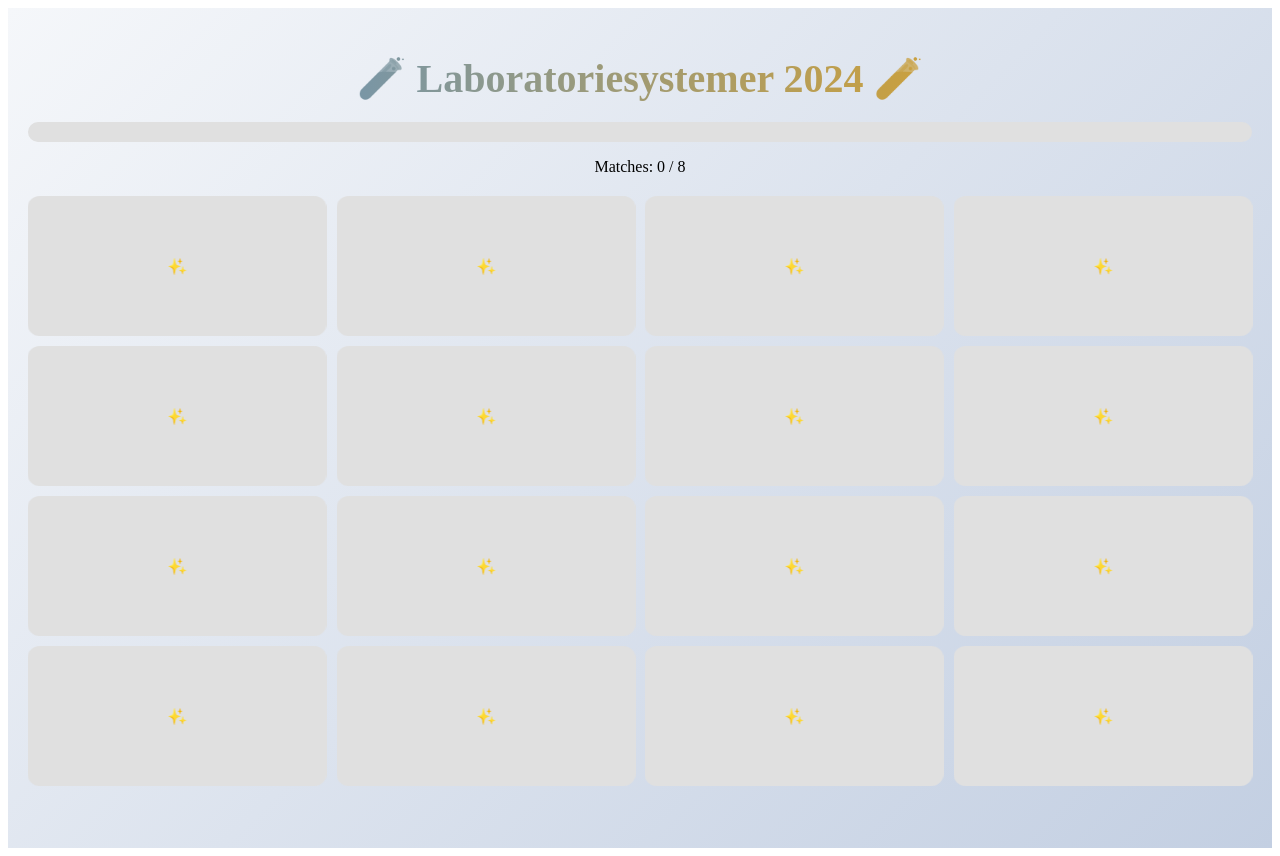
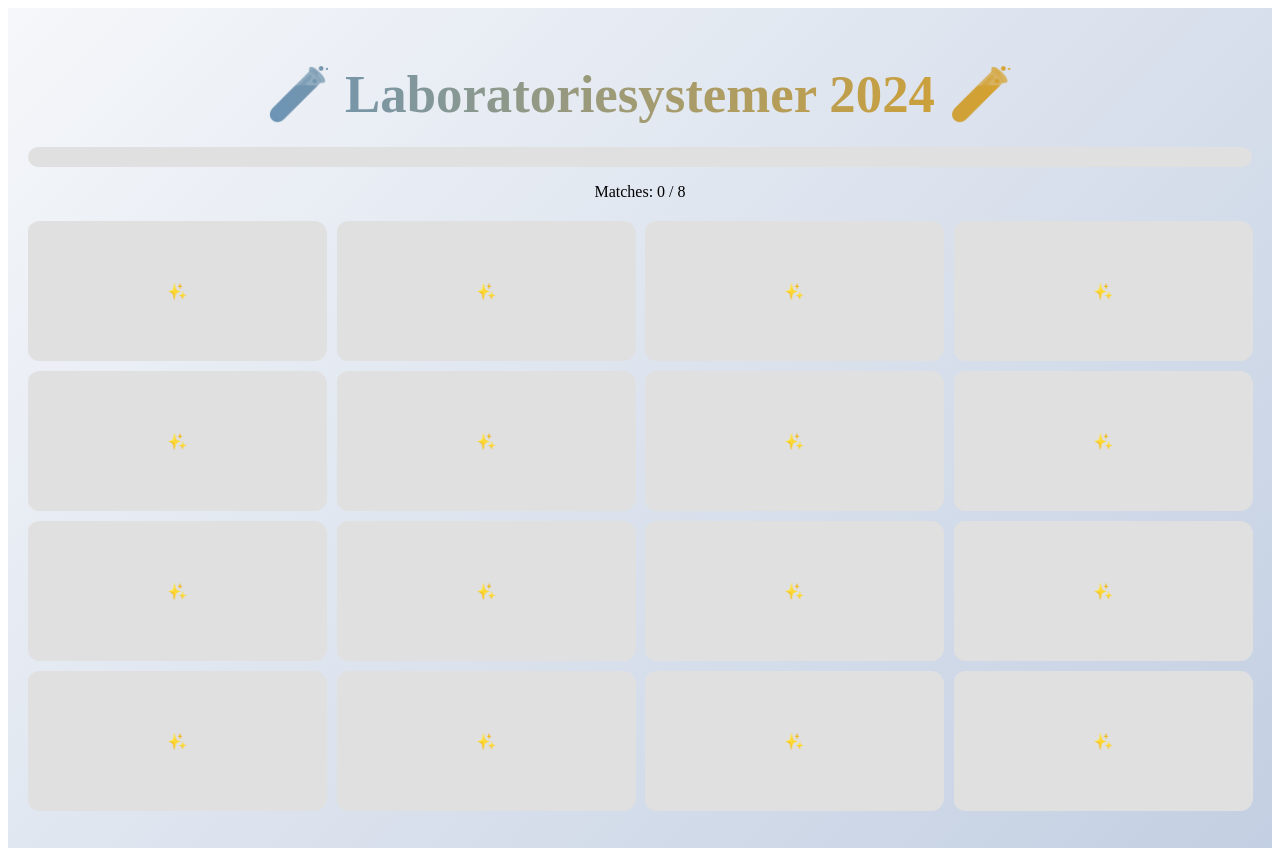
Before and after one commit to Ianropke/Labsys, a React (Create React App) app: page / in a window 1280 px wide. Built offline with nearby package versions, Linux system fonts and the light colour scheme.

Commit message:
Update App.jsx

```diff
--- a/src/App.jsx
+++ b/src/App.jsx
@@ -64,15 +64,19 @@ const App = () => {
     }}>
       {matched.size === cards.length && <Confetti width={window.innerWidth} height={window.innerHeight} />}
 
-      <h1 style={{
-        textAlign: 'center',
-        marginBottom: '20px',
-        background: 'linear-gradient(90deg, #4a90e2, #f9a602)',
-        WebkitBackgroundClip: 'text',
-        color: 'transparent',
-        fontSize: '2.5rem',
-        fontWeight: 'bold'
-      }}>
+      <h1
+        style={{
+          textAlign: 'center',
+          marginBottom: '20px',
+          background: 'linear-gradient(90deg, #4a90e2, #f9a602)',
+          WebkitBackgroundClip: 'text',
+          color: 'transparent',
+          fontWeight: 'bold',
+          fontSize: 'calc(2.5rem + 1vw)', // Responsive font size
+          lineHeight: '1.2', // Adjust line height for better wrapping
+          wordBreak: 'break-word', // Ensure long words wrap correctly
+        }}
+      >
         🧪 Laboratoriesystemer 2024 🧪
       </h1>
 
```
